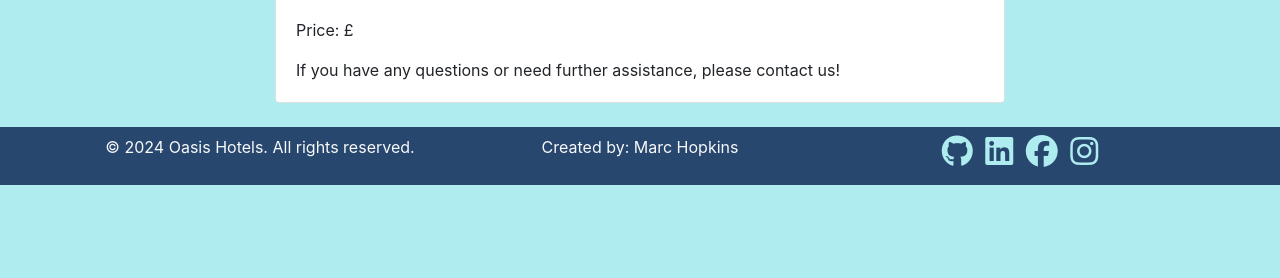
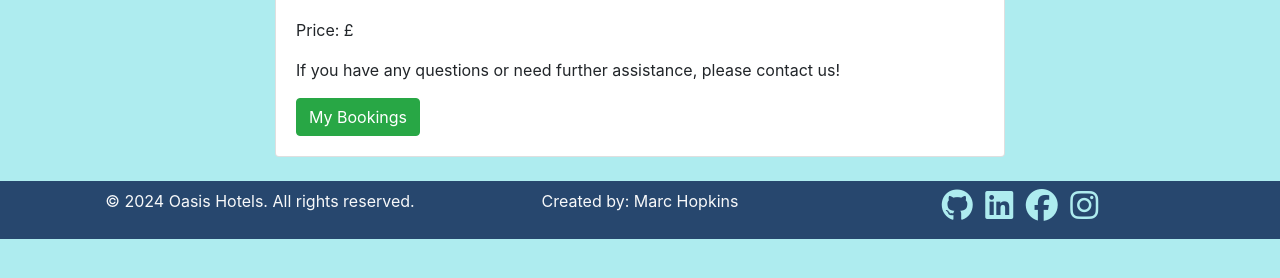
Before and after one commit to Marchopkins96/oasis-hotels, a Django app: page /booking-overview/ in a window 1280 px wide. Shown: the part 321-599 px from the top of the page. Run offline with Django 4.2, Linux system fonts and the light colour scheme; the visitor is signed in with stand-in values (Sample User, id 1); some libraries are stand-ins or nearby versions.

Commit message:
Add button to bookings in booking_success

```diff
--- a/templates/booking_success.html
+++ b/templates/booking_success.html
@@ -20,6 +20,7 @@ Booking Successful
                     <p class="card-text">Guests: {{ booking.num_guests }}</p>
                     <p class="card-text">Price: £ {{ booking.hotel.price }}</p>
                     <p class="card-text">If you have any questions or need further assistance, please contact us!</p>
+                    <a href="{% url 'booking_overview' %}" class="btn btn-success">My Bookings</a>
                 </div>
             </div>
         </div>
```
